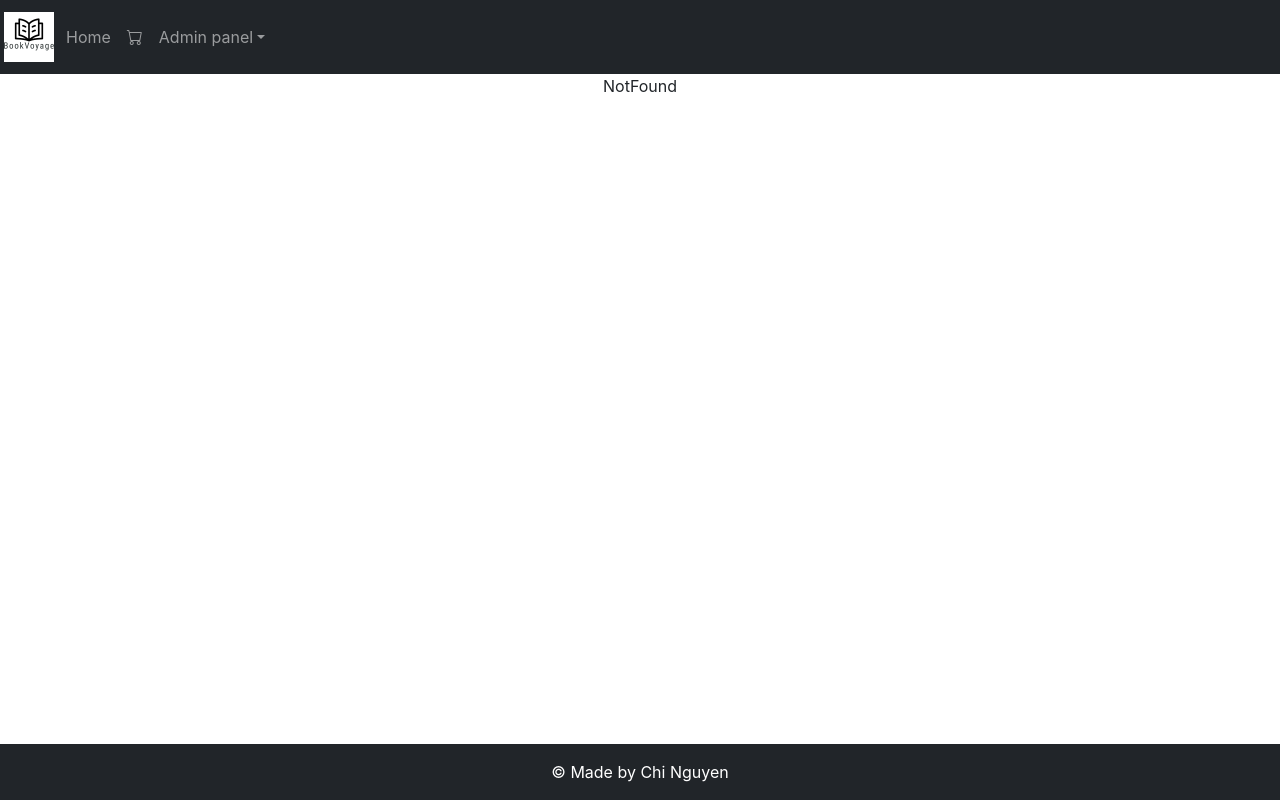
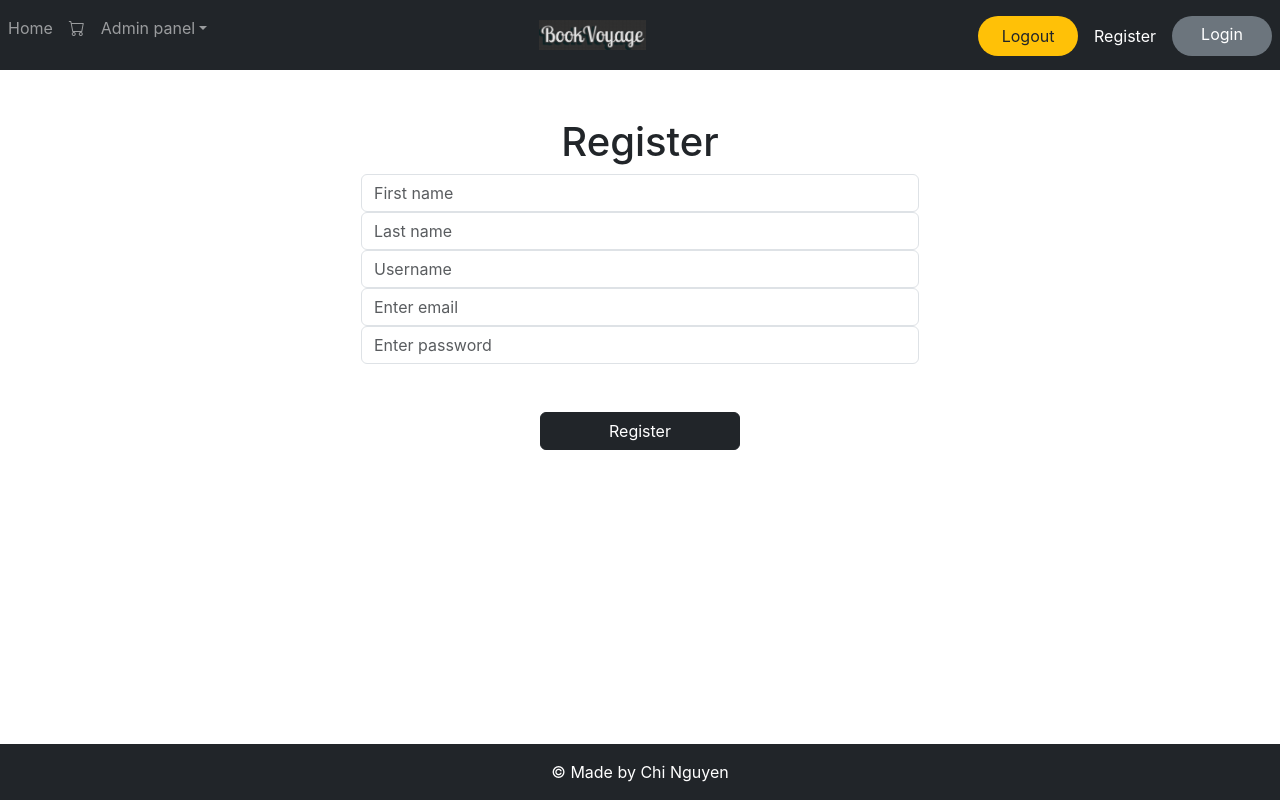
Before and after one commit to chinguyen202/BookVoyage-Frontend, a React (Create React App) app in the folder frontend/: page /register in a window 1280 px wide. Built offline with nearby package versions, Linux system fonts and the light colour scheme; no server answers.

Commit message:
features/auth - create login, register form, update navbar to include buttons for login, logout, register

```diff
--- a/frontend/src/app/layout/App.tsx
+++ b/frontend/src/app/layout/App.tsx
@@ -8,6 +8,7 @@ import { useGetCartsByUserIdQuery } from '../../features/shoppingCart/api/shoppi
 import { useEffect } from 'react';
 import { setShoppingCart } from '../../storage/redux/shoppingCartSlice';
 import { ShoppingCart } from '../../features/shoppingCart';
+import { Login, Register } from '../../features/auth';
 
 const App = () => {
   const dispatch = useDispatch();
@@ -30,6 +31,8 @@ const App = () => {
           <Route path="/" element={<Home />}></Route>
           <Route path="/books/:bookId" element={<BookDetails />}></Route>
           <Route path="/cart" element={<ShoppingCart />} />
+          <Route path="/login" element={<Login />} />
+          <Route path="/register" element={<Register />} />
           <Route path="/*" element={<NotFound />}></Route>
         </Routes>
       </div>
--- a/frontend/src/app/layout/components/Header.tsx
+++ b/frontend/src/app/layout/components/Header.tsx
@@ -4,7 +4,7 @@ import { CartItem } from '../../models';
 import { RootState } from '../../../storage/redux/store';
 
 // Website's logo
-let logo = require('../../../assets/images/bookvoyage.png');
+let logo = require('../../../assets/images/logo.png');
 
 const Header = () => {
   const shoppingCartFromStore: CartItem[] = useSelector(
@@ -13,10 +13,7 @@ const Header = () => {
   return (
     <div>
       <nav className="navbar navbar-expand-lg navbar-dark bg-dark">
-        <NavLink className="nav-link" to="/">
-          <img src={logo} style={{ height: '50px' }} className="m-1" />
-        </NavLink>
-        <button
+        {/* <button
           className="navbar-toggler"
           type="button"
           data-toggle="collapse"
@@ -26,10 +23,10 @@ const Header = () => {
           aria-label="Toggle navigation"
         >
           <span className="navbar-toggler-icon"></span>
-        </button>
+        </button> */}
 
         <div className="collapse navbar-collapse" id="navbarSupportedContent">
-          <ul className="navbar-nav mr-auto">
+          <ul className="navbar-nav mr-auto mb-2 mb-lg-0 w-100">
             <li className="nav-item ">
               <NavLink className="nav-link" aria-current="page" to="/">
                 Home
@@ -68,6 +65,38 @@ const Header = () => {
                 </a>
               </div>
             </li>
+            <div className="d-flex align-items-center justify-content-center w-100">
+              {' '}
+              {/* Centered wrapper */}
+              <NavLink className="nav-link" to="/">
+                <img src={logo} style={{ height: '30px' }} className="m-1" />
+              </NavLink>
+            </div>
+
+            <div className="d-flex pt-2" style={{ marginLeft: 'auto' }}>
+              <li className="nav-item">
+                <button
+                  className="btn btn-warning btn-outlined rounded-pill text-dark mx-2"
+                  style={{ border: 'none', height: '40px', width: '100px' }}
+                >
+                  Logout
+                </button>
+              </li>
+              <li className="nav-item text-white">
+                <NavLink className="nav-link" to="/register">
+                  Register
+                </NavLink>
+              </li>
+              <li className="nav-item text-white">
+                <NavLink
+                  className="btn btn-secondary btn-outlined rounded-pill text-white mx-2"
+                  style={{ border: 'none', height: '40px', width: '100px' }}
+                  to="/login"
+                >
+                  Login
+                </NavLink>
+              </li>
+            </div>
           </ul>
         </div>
       </nav>
--- /dev/null
+++ b/frontend/src/features/auth/index.ts
@@ -0,0 +1,4 @@
+import Register from './pages/Register';
+import Login from './pages/Login';
+
+export { Register, Login };
--- /dev/null
+++ b/frontend/src/features/auth/pages/Login.tsx
@@ -0,0 +1,38 @@
+const Login = () => {
+  return (
+    <div className="container text-center">
+      <form method="post">
+        <h1 className="mt-5"> Login</h1>
+        <div className="mt-5">
+          <div className="col-sm-6 offset-sm-3 col-xs-12 mt-4">
+            <input
+              type="text"
+              className="form-control"
+              placeholder="Enter username"
+              required
+            />
+          </div>
+          <div className="col-sm-6 offset-sm-3 col-xs-12 mt-4">
+            <input
+              type="password"
+              className="form-control"
+              placeholder="Enter password"
+              required
+            />
+          </div>
+        </div>
+        <div className="mt-2">
+          <button
+            type="submit"
+            className="btn btn-dark"
+            style={{ width: '200px' }}
+          >
+            Login
+          </button>
+        </div>
+      </form>
+    </div>
+  );
+};
+
+export default Login;
--- /dev/null
+++ b/frontend/src/features/auth/pages/Register.tsx
@@ -0,0 +1,63 @@
+import React from 'react';
+
+const Register = () => {
+  return (
+    <div className="container text-center">
+      <form method="post">
+        <h1 className="mt-5"> Register</h1>
+        <div className="col-sm-6 offset-sm-3 col-xs-12 ,t-4">
+          <input
+            type="text"
+            className="form-control"
+            placeholder="First name"
+            required
+          />
+        </div>
+        <div className="col-sm-6 offset-sm-3 col-xs-12 ,t-4">
+          <input
+            type="text"
+            className="form-control"
+            placeholder="Last name"
+            required
+          />
+        </div>
+        <div className="col-sm-6 offset-sm-3 col-xs-12 ,t-4">
+          <input
+            type="text"
+            className="form-control"
+            placeholder="Username"
+            required
+          />
+        </div>
+        <div className="col-sm-6 offset-sm-3 col-xs-12 ,t-4">
+          <input
+            type="email"
+            className="form-control"
+            placeholder="Enter email"
+            required
+          />
+        </div>
+        <div className="col-sm-6 offset-sm-3 col-xs-12 ,t-4">
+          <input
+            type="password"
+            className="form-control"
+            placeholder="Enter password"
+            required
+          />
+        </div>
+        <div className="col-sm-6 offset-sm-3 col-xs-12 ,t-4"></div>
+        <div className="mt-5">
+          <button
+            type="submit"
+            className="btn btn-dark"
+            style={{ width: '200px' }}
+          >
+            Register
+          </button>
+        </div>
+      </form>
+    </div>
+  );
+};
+
+export default Register;
--- a/frontend/src/utility/constants.ts
+++ b/frontend/src/utility/constants.ts
@@ -1 +1 @@
-export const baseUrl = 'http://localhost:5000/api';
+export const baseUrl = 'http://localhost:5000/api/v1';
```
Also changed, not shown: frontend/src/assets/images/logo.png (added).
